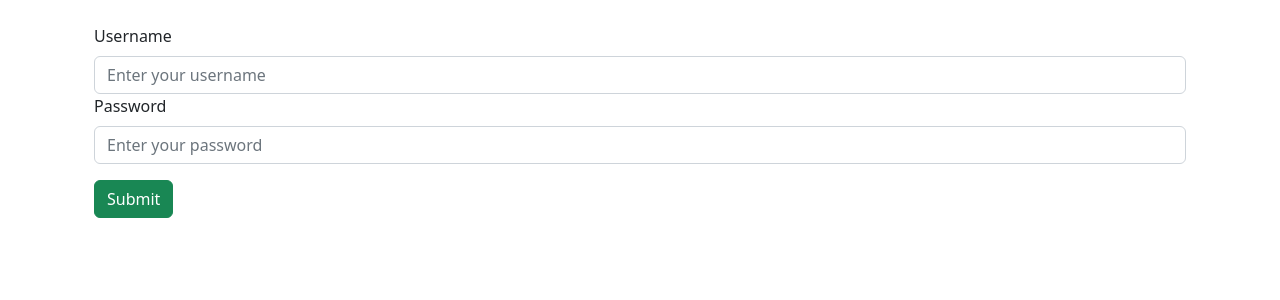
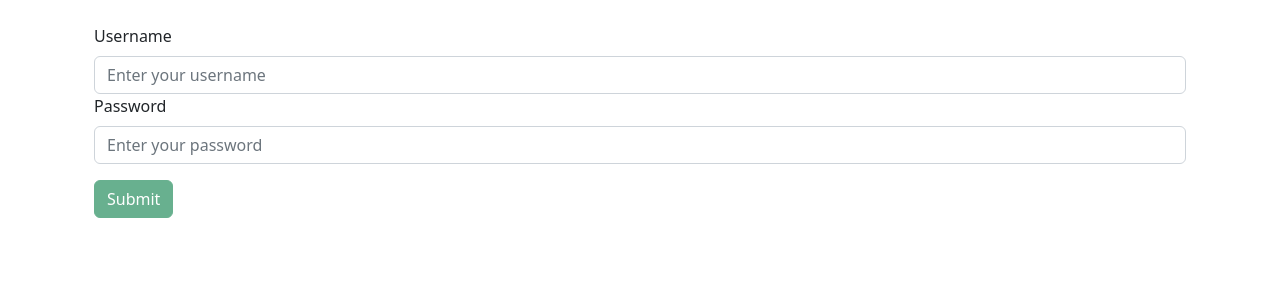
Before and after one commit to afolabiopakunle/angular-reactive-forms-v1, an Angular app: page / in a window 1280 px wide. Shown: the top 300 px of the page. Built offline with nearby package versions, Linux system fonts and the light colour scheme.

Commit message:
todo --empty spaces validation

```diff
--- a/src/app/sign-up-form/sign-up-form.component.html
+++ b/src/app/sign-up-form/sign-up-form.component.html
@@ -28,5 +28,5 @@
       <div *ngIf="password.errors.minlength">Minimum of 8 characters.</div>
     </div>
   </div>
-  <button class="btn btn-success">Submit</button>
+  <button [disabled]="form.invalid" class="btn btn-success">Submit</button>
 </div>
```
